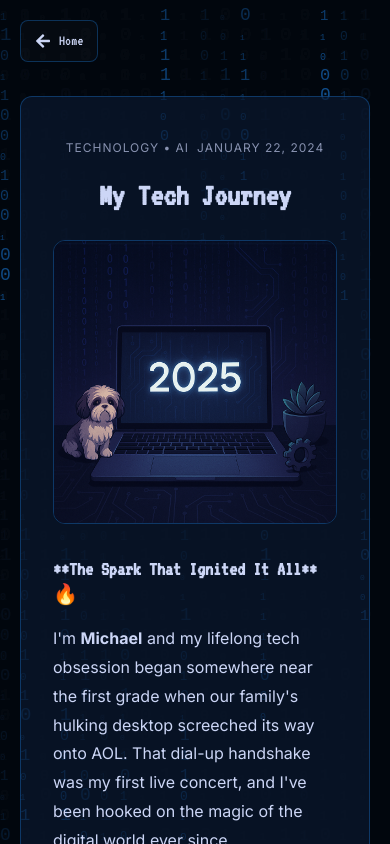
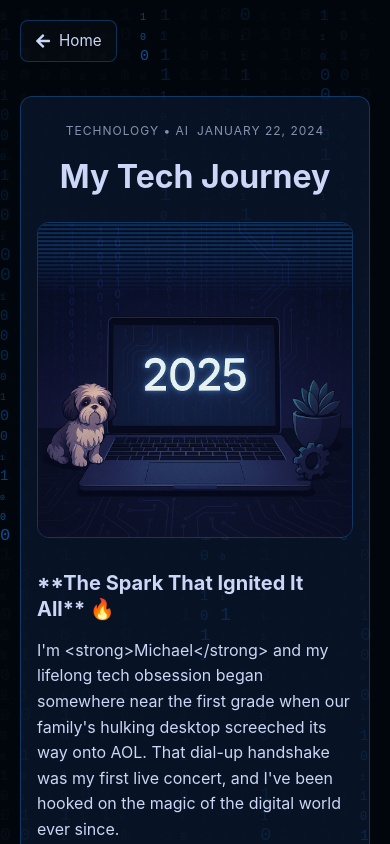
Before and after one commit to michaelpreciado/Landing_page, a React (Vite) app in the folder michael-preciado-website/: page /blog/my-tech-journey in a window 390 px wide. Shown: the top 844 px of the page. Built offline with nearby package versions, Linux system fonts and the light colour scheme.

Commit message:
Enhance mobile text rendering and typewriter effect in BlogArticle component. Update CSS for mobile-specific font improvements and readability. Implement robust HTML processing in BlogTextBlock to handle complex content and prevent rendering issues.

```diff
--- a/michael-preciado-website/src/components/BlogArticle.jsx
+++ b/michael-preciado-website/src/components/BlogArticle.jsx
@@ -9,6 +9,7 @@ import useTypewriter from '../hooks/useTypewriter';
 // Reusable paragraph component with fast typewriter effect
 const BlogTextBlock = ({ text, delay = 0 }) => {
   const [startTyping, setStartTyping] = useState(delay === 0);
+  const [shouldUseTypewriter, setShouldUseTypewriter] = useState(true);
 
   useEffect(() => {
     if (delay === 0) return;
@@ -16,8 +17,23 @@ const BlogTextBlock = ({ text, delay = 0 }) => {
     return () => clearTimeout(timer);
   }, [delay]);
 
-  const typed = useTypewriter(startTyping ? text : '', 1);
-  return <p dangerouslySetInnerHTML={{ __html: typed }} />;
+  // Check if text contains complex HTML that might cause issues
+  useEffect(() => {
+    const hasComplexHTML = /<[^>]+>/g.test(text) && text.includes('<');
+    const isMobile = window.innerWidth <= 768;
+
+    // Disable typewriter on mobile or for complex HTML to prevent rendering issues
+    if (isMobile || hasComplexHTML) {
+      setShouldUseTypewriter(false);
+    }
+  }, [text]);
+
+  const typed = useTypewriter(startTyping && shouldUseTypewriter ? text : '', 1);
+
+  // If typewriter is disabled, show full text immediately
+  const displayText = shouldUseTypewriter ? typed : text;
+
+  return <p dangerouslySetInnerHTML={{ __html: displayText }} />;
 };
 
 function BlogArticle() {
@@ -89,7 +105,19 @@ function BlogArticle() {
           </ol>
         );
       }
-      const sanitized = block.replace(/\*\*(.*?)\*\*/g, '<strong>$1</strong>');
+
+      // More robust HTML processing with error handling
+      let sanitized;
+      try {
+        sanitized = block.replace(/\*\*(.*?)\*\*/g, '<strong>$1</strong>');
+        // Additional cleanup for any malformed tags
+        sanitized = sanitized.replace(/<([^>]*?)(?=>|$)/g, '&lt;$1');
+        sanitized = sanitized.replace(/(<\/?)([^>]*?)(>)/g, '$1$2$3');
+      } catch (error) {
+        console.warn('Error processing HTML in blog content:', error);
+        sanitized = block; // Fallback to original text
+      }
+
       return <BlogTextBlock key={idx} text={sanitized} delay={idx * 300} />;
     });
   };
--- a/michael-preciado-website/src/hooks/useTypewriter.js
+++ b/michael-preciado-website/src/hooks/useTypewriter.js
@@ -12,10 +12,40 @@ function useTypewriter(text, speed = 50) {
       return;
     }
 
-    // Only start the interval if the text isn't fully displayed yet
-    if (currentIndex < text.length) {
+    // Parse text into chunks where HTML tags are treated as single units
+    const parseTextIntoChunks = (inputText) => {
+      const chunks = [];
+      let i = 0;
+
+      while (i < inputText.length) {
+        // Check if we're at the start of an HTML tag
+        if (inputText[i] === '<') {
+          const tagEnd = inputText.indexOf('>', i);
+          if (tagEnd !== -1) {
+            // Add the entire HTML tag as one chunk
+            chunks.push(inputText.substring(i, tagEnd + 1));
+            i = tagEnd + 1;
+          } else {
+            // No closing >, treat as regular character
+            chunks.push(inputText[i]);
+            i++;
+          }
+        } else {
+          // Regular character
+          chunks.push(inputText[i]);
+          i++;
+        }
+      }
+
+      return chunks;
+    };
+
+    const chunks = parseTextIntoChunks(text);
+
+    // Only start the interval if we haven't displayed all chunks yet
+    if (currentIndex < chunks.length) {
       const intervalId = setInterval(() => {
-        setDisplayText((prev) => prev + text[currentIndex]);
+        setDisplayText((prev) => prev + chunks[currentIndex]);
         setCurrentIndex((prevIndex) => prevIndex + 1);
       }, speed);
 
@@ -30,7 +60,6 @@ function useTypewriter(text, speed = 50) {
     setCurrentIndex(0);
   }, [text]);
 
-
   return displayText;
 }
 
--- a/michael-preciado-website/src/index.css
+++ b/michael-preciado-website/src/index.css
@@ -1208,3 +1208,36 @@ main {
   object-fit: contain; /* Show entire image */
   object-position: center; /* Center inside container */
 }
+
+/* --- Mobile-Specific Font and Text Improvements --- */
+@media (max-width: 767.98px) {
+  /* Use more reliable fonts on mobile for better rendering */
+  body {
+    font-family: -apple-system, BlinkMacSystemFont, "Segoe UI", "Inter", Roboto, Helvetica, Arial, sans-serif;
+    -webkit-text-size-adjust: 100%; /* Prevent iOS font scaling */
+    text-rendering: optimizeLegibility;
+  }
+
+  /* Override VT323 font on mobile for better readability */
+  h1, h2, h3, h4, h5, h6 {
+    font-family: -apple-system, BlinkMacSystemFont, "Segoe UI", "Inter", Roboto, Helvetica, Arial, sans-serif;
+    font-weight: 700;
+  }
+
+  p, span, div {
+    font-family: -apple-system, BlinkMacSystemFont, "Segoe UI", "Inter", Roboto, Helvetica, Arial, sans-serif;
+  }
+
+  /* Ensure blog content is readable on mobile */
+  .blog-article-content {
+    font-family: -apple-system, BlinkMacSystemFont, "Segoe UI", "Inter", Roboto, Helvetica, Arial, sans-serif;
+    padding: 1.5rem 1rem;
+    line-height: 1.6;
+  }
+
+  /* Fix mobile text selection and rendering */
+  * {
+    -webkit-font-smoothing: antialiased;
+    -moz-osx-font-smoothing: grayscale;
+  }
+}
```
